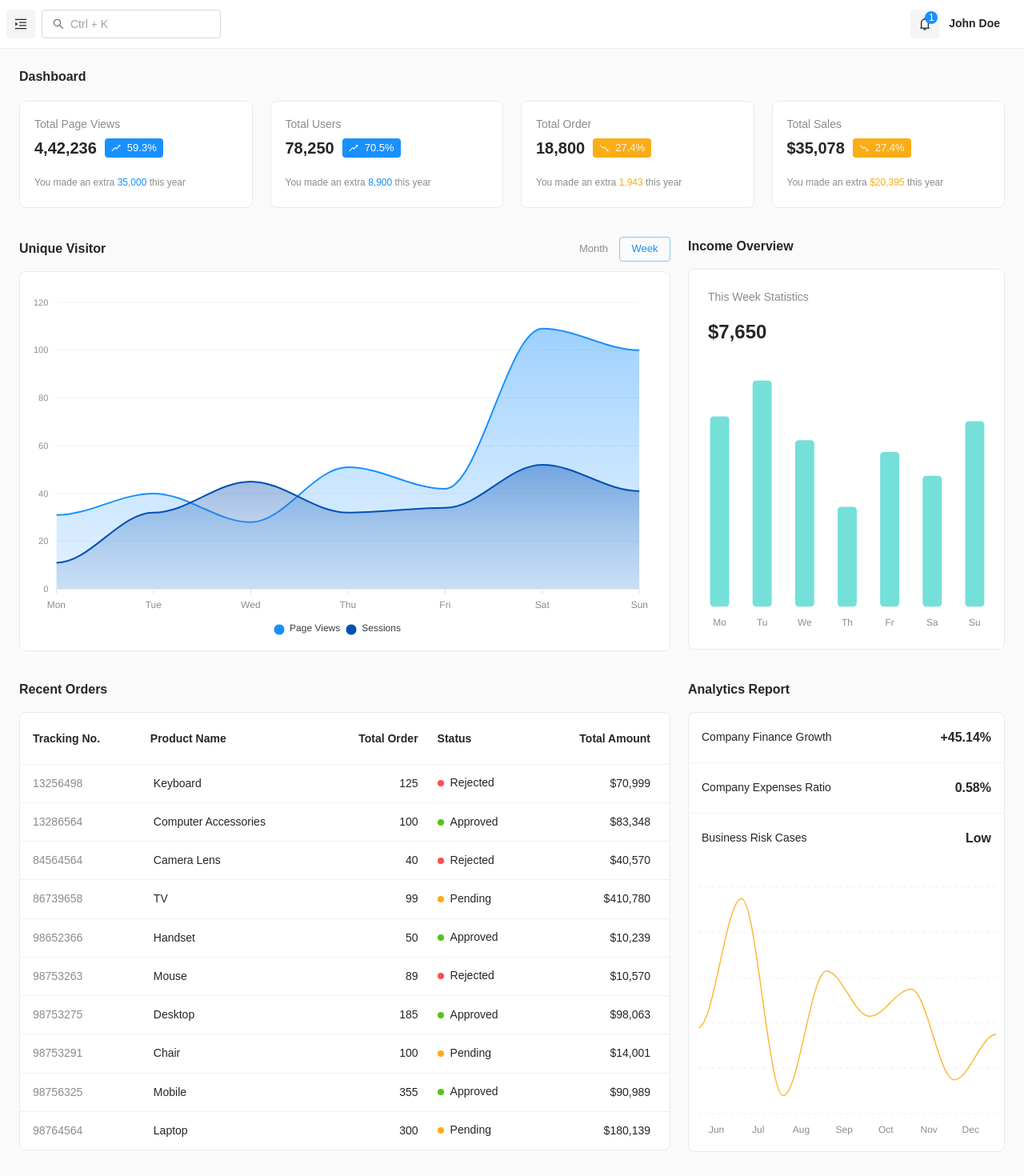
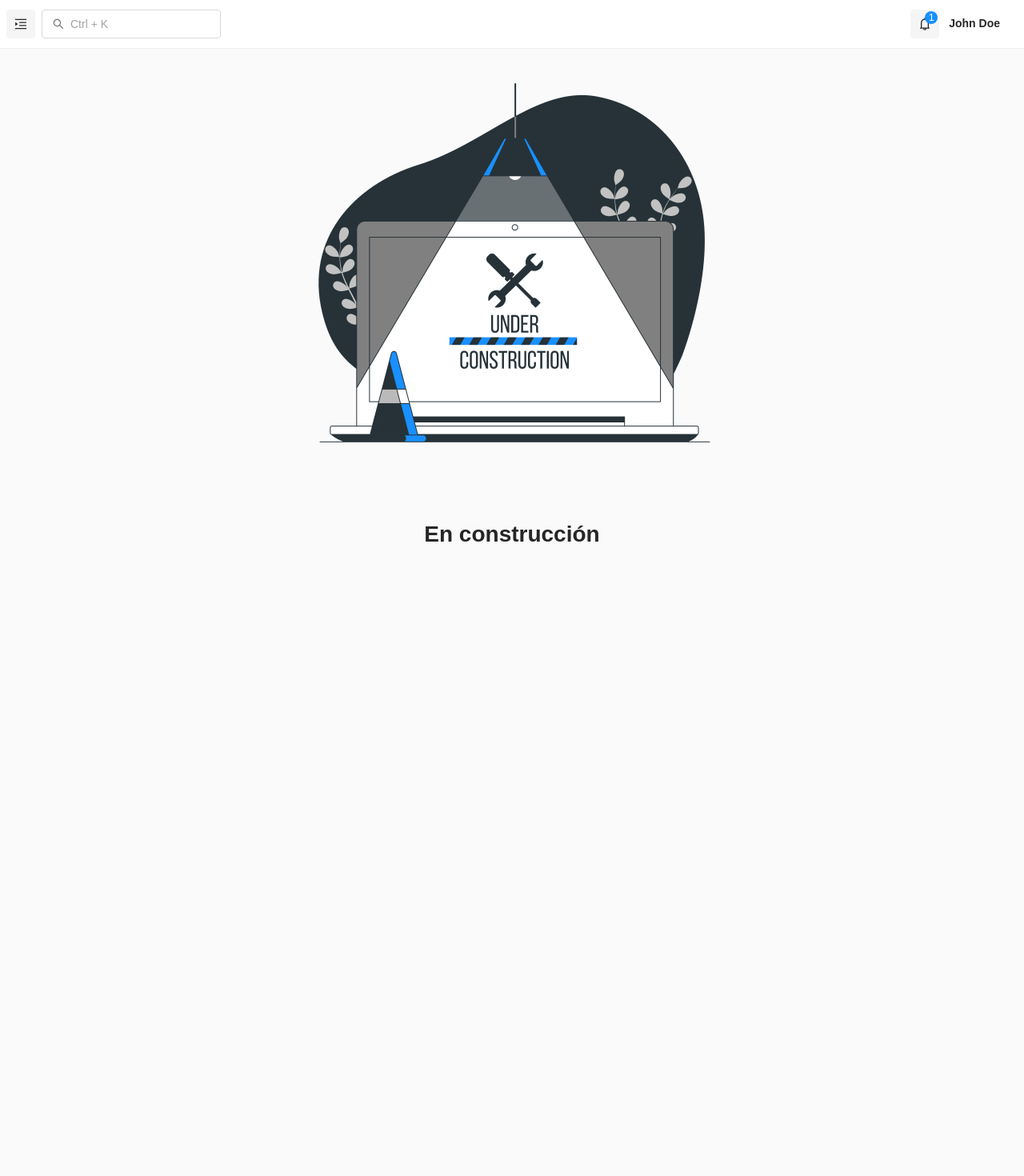
Before and after one commit to barcito/barcito-desktop, a React (Vite) app: page / in a window 1280 px wide. Shown: the top 1470 px of the page at 80% size. After the commit the page ends 800 px from the top, so only its background shows below. Built offline with nearby package versions, Linux system fonts and the light colour scheme.

Commit message:
🚧 Dashboard under construction

```diff
--- a/src/pages/dashboard/index.jsx
+++ b/src/pages/dashboard/index.jsx
@@ -20,6 +20,7 @@ import SalesColumnChart from "./SalesColumnChart";
 import MainCard from "../../components/MainCard";
 import AnalyticEcommerce from "../../components/AnalyticEcommerce";
 import { GiftOutlined, MessageOutlined, SettingOutlined } from "@ant-design/icons";
+import UnderConstruction from "../../assets/images/underConstruction.png";
 
 const avatarSX = {
   width: 36,
@@ -56,9 +57,15 @@ function DashboardDefault() {
   const [slot, setSlot] = useState("week");
 
   return (
-    <Grid container rowSpacing={4.5} columnSpacing={2.75}>
+    <Grid container rowSpacing={4.5} columnSpacing={2.75} direction="column" alignItems="center">
+      <Grid item>
+        <img src={UnderConstruction} alt={"under construction"} width={"500rem"} />
+      </Grid>
+      <Grid item>
+        <h1>En construcción</h1>
+      </Grid>
       {/* row 1 */}
-      <Grid item xs={12} sx={{ mb: -2.25 }}>
+      {/* <Grid item xs={12} sx={{ mb: -2.25 }}>
         <Typography variant="h5">Dashboard</Typography>
       </Grid>
       <Grid item xs={12} sm={6} md={4} lg={3}>
@@ -73,10 +80,10 @@ function DashboardDefault() {
       <Grid item xs={12} sm={6} md={4} lg={3}>
         <AnalyticEcommerce title="Total Sales" count="$35,078" percentage={27.4} isLoss color="warning" extra="$20,395" />
       </Grid>
-      <Grid item md={8} sx={{ display: { sm: "none", md: "block", lg: "none" } }} />
+      <Grid item md={8} sx={{ display: { sm: "none", md: "block", lg: "none" } }} /> */}
 
       {/* row 2 */}
-      <Grid item xs={12} md={7} lg={8}>
+      {/* <Grid item xs={12} md={7} lg={8}>
         <Grid container alignItems="center" justifyContent="space-between">
           <Grid item>
             <Typography variant="h5">Unique Visitor</Typography>
@@ -116,10 +123,10 @@ function DashboardDefault() {
           </Box>
           <MonthlyBarChart />
         </MainCard>
-      </Grid>
+      </Grid> */}
 
       {/* row 3 */}
-      <Grid item xs={12} md={7} lg={8}>
+      {/* <Grid item xs={12} md={7} lg={8}>
         <Grid container alignItems="center" justifyContent="space-between">
           <Grid item>
             <Typography variant="h5">Recent Orders</Typography>
@@ -154,10 +161,10 @@ function DashboardDefault() {
           </List>
           <ReportAreaChart />
         </MainCard>
-      </Grid>
+      </Grid> */}
 
       {/* row 4 */}
-      <Grid item xs={12} md={7} lg={8}>
+      {/* <Grid item xs={12} md={7} lg={8}>
         <Grid container alignItems="center" justifyContent="space-between">
           <Grid item>
             <Typography variant="h5">Sales Report</Typography>
@@ -304,7 +311,7 @@ function DashboardDefault() {
             </Button>
           </Stack>
         </MainCard>
-      </Grid>
+      </Grid> */}
     </Grid>
   );
 }
```
Also changed, not shown: src/assets/images/underConstruction.png (added).
